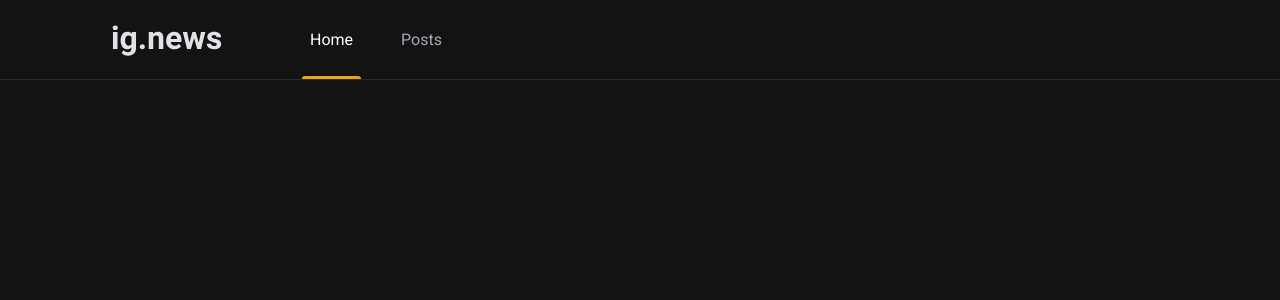
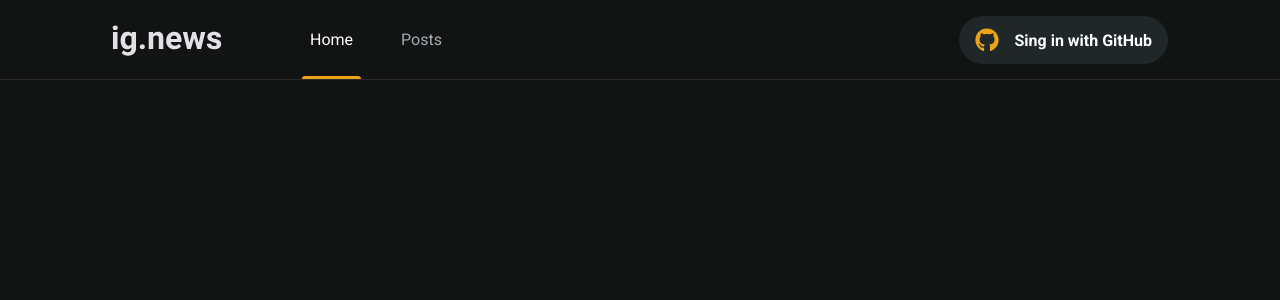
Before and after one commit to thg-nunes/ignews, a Next.js app: page / in a window 1280 px wide. Shown: the top 300 px of the page. Built offline with nearby package versions, Linux system fonts and the light colour scheme.

Commit message:
feature: cria estrutura do sign-github button

```diff
--- a/package.json
+++ b/package.json
@@ -12,6 +12,7 @@
     "next": "12.2.0",
     "react": "18.2.0",
     "react-dom": "18.2.0",
+    "react-icons": "^4.4.0",
     "sass": "^1.53.0"
   },
   "devDependencies": {
--- a/src/components/header/index.tsx
+++ b/src/components/header/index.tsx
@@ -1,3 +1,4 @@
+import { SignGithub } from '../signGithub'
 import styles from './styles.module.scss'
 
 export const Header = () => {
@@ -9,6 +10,8 @@
           <a className={styles.active}>Home</a>
           <a>Posts</a>
         </nav>
+
+        <SignGithub />
       </div>
     </header>
   )
--- a/src/components/header/styles.module.scss
+++ b/src/components/header/styles.module.scss
@@ -52,4 +52,8 @@
     }
 
   }
+
+  button {
+    margin-left: auto;
+  }
 }
--- /dev/null
+++ b/src/components/signGithub/index.tsx
@@ -0,0 +1,32 @@
+import { FaGithub } from 'react-icons/fa'
+import { FiX } from 'react-icons/fi'
+
+import styles from './styles.module.scss'
+
+export const SignGithub = () => {
+  const isUserLoggedIn = false
+
+  return isUserLoggedIn ? (
+    <button
+      type="button"
+      className={styles.signGithub}
+    >
+      <FaGithub color='#04D361' />
+      Sing in with GitHub
+      <FiX
+        color='#737380'
+        className={styles.closeButton}
+      />
+    </button>
+  ) : (
+    <button
+      type="button"
+      className={styles.signGithub}
+    >
+      <FaGithub
+        color='#EBA417'
+      />
+      Sing in with GitHub
+    </button>
+  )
+}
--- /dev/null
+++ b/src/components/signGithub/styles.module.scss
@@ -0,0 +1,32 @@
+.signGithub {
+  height: 3rem;
+  border-radius: 3rem;
+
+  display: flex;
+  align-items: center;
+  padding: 0 1rem;
+  background: var(--gray-700);
+  color:  var(--white);
+  font-weight: 700;
+
+  transition: .2s;
+
+  svg {
+    width: 24px;
+    height: 24px;
+  }
+
+  svg:first-child {
+    margin-right: 1rem;
+  }
+
+  svg.closeButton:last-child {
+    margin-left: 1rem;
+  }
+
+  &:hover {
+    filter: brightness(0.8);
+  }
+
+  border: none;
+}
```
Also changed, not shown: 1 other file (tests, documents, lock files or other folders).
